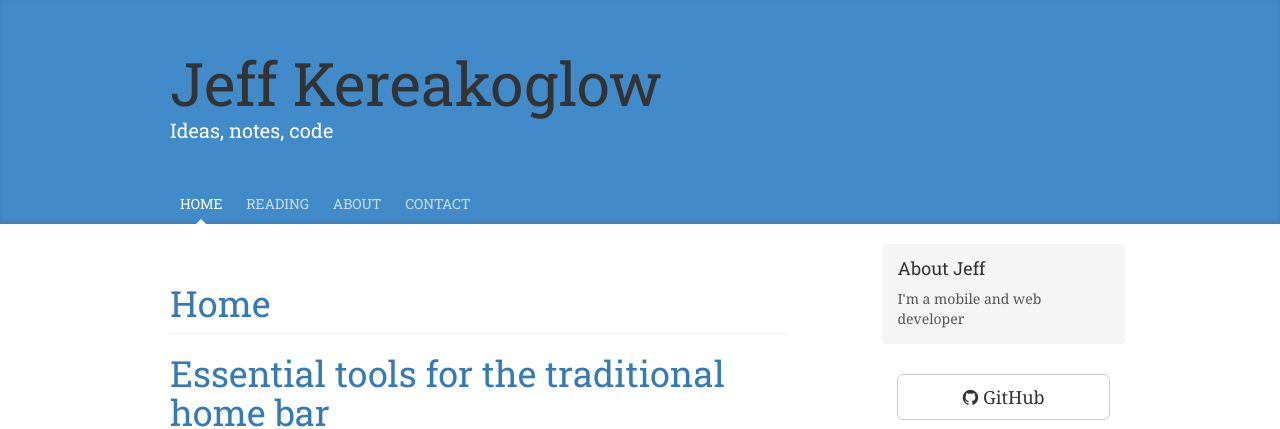
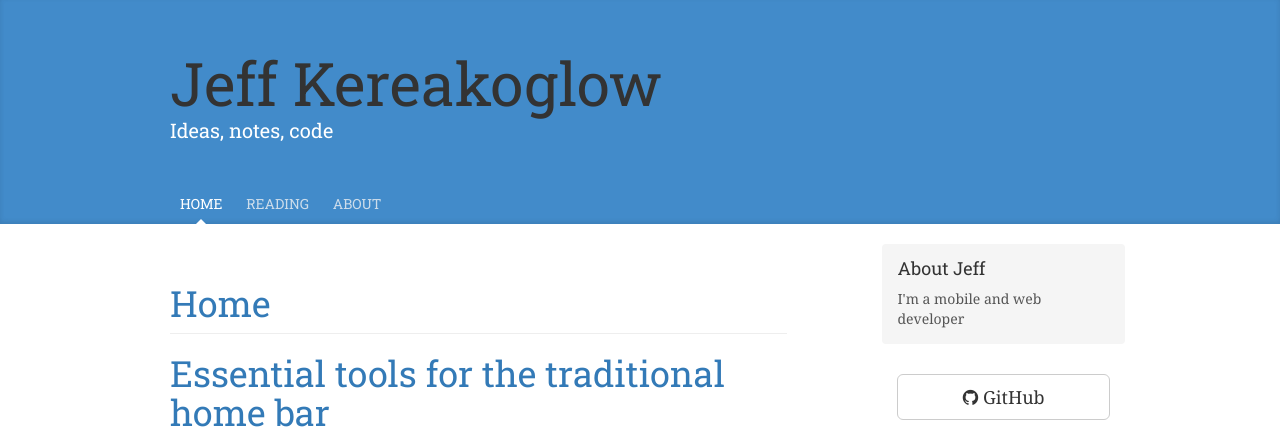
Before and after one commit to jkereako/jkereako.github.io, a Jekyll site: the page built from index.html, in a window 1280 px wide. Shown: the top 429 px of the page. Built offline with Jekyll 4.4.1, drawn with Linux system fonts in a browser that asks for light colours; nearby versions of some CDN libraries.

Commit message:
Fix: remove contact page from navigation
Removed the contact page until the validation routines are completed.

```diff
--- a/_data/navigation.yml
+++ b/_data/navigation.yml
@@ -6,6 +6,3 @@
 
 - text: About
   url: /about/
-
-- text: Contact
-  url: /contact/
```
